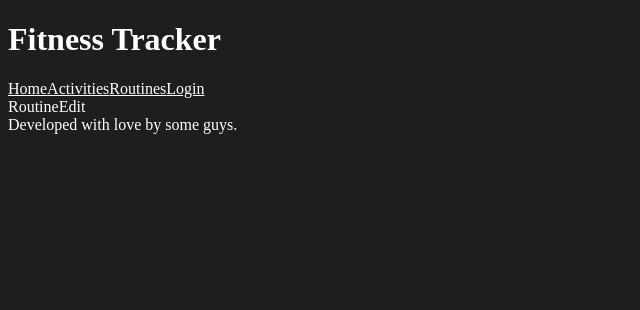
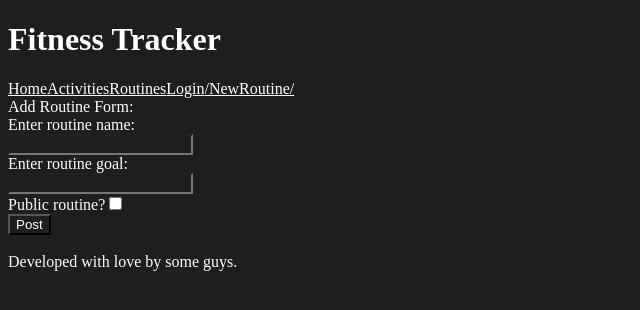
Before and after one commit to andrew-brandon-team/FitnessFrontEnd, a React (Create React App) app: page /addRoutine in a window 1280 px wide. Shown: the top 310 px of the page, without its empty margins (0-640 px from the left). Built offline with nearby package versions, Linux system fonts and the light colour scheme; no server answers.

Commit message:
add registration form dysfunctional

```diff
--- a/src/components/App.js
+++ b/src/components/App.js
@@ -43,8 +43,24 @@ const App = () => {
       } catch (error) {
         console.log(error);
       }
+      fetchActivitiesData();
     }
-    fetchActivitiesData();
+    async function fetchRoutinesData() {
+      try {
+        const response = await fetch ('http://fitnesstrac-kr.herokuapp.com/api/routines',
+        {
+          headers: {
+            'Content-Type': 'application/json',
+          },
+        }
+        );
+        const routinesData = await response.json();
+        setRoutines(routinesData.data.routines);
+      } catch (error) {
+        console.log(error);
+      }
+      fetchRoutinesData();
+    }
   }, [])
   return (
     <div>
--- a/src/components/ErrorPage.js
+++ b/src/components/ErrorPage.js
@@ -0,0 +1,11 @@
+import React from 'react';
+
+const ErrorPage = () => {
+  return(
+    <div>
+      Dang. Ok, it's a 404. Can't find that page you were looking for right at this moment, but maybe if you try again later?
+    </div>
+  )
+}
+
+export default ErrorPage;
--- a/src/components/Navbar.js
+++ b/src/components/Navbar.js
@@ -17,6 +17,8 @@ const Navbar = () => {
 
         {/* ternary for login/profile */}
 
+        <Link to="addRoutine">/NewRoutine/</Link>
+
       </nav>
 
     </div>
--- a/src/components/RoutineAdd.js
+++ b/src/components/RoutineAdd.js
@@ -1,11 +1,84 @@
-import React from 'react';
+import React, {useState} from 'react';
+import {useOutletContext, useNavigate} from 'react-router-dom';
 
-const RoutineEdit = () => {
+const RoutineAdd = () => {
+  const [name, setName] = useState("");
+  const [goal, setGoal] = useState("");
+  const [isPublic, setIsPublic] = useState(false);
+  const {routinesObj: [routines, setRoutines]} = useOutletContext();
+  const navigate = useNavigate();
+
+  async function createNewRoutine (event) {
+    event.preventDefault();
+    try {
+      if (!localStorage.getItem("token")) {
+        alert("You must be logged in to add a new routine. If you do not have an account, proceed to the registration link on the Login page.")
+        return;
+      }
+      const response = await fetch("http://fitnesstrac-kr.herokuapp.com/api/routines",
+      {
+        method: "POST",
+        body: "JSON.stringify"({
+          name,
+          goal,
+          isPublic
+        })
+      })
+      const data = await response.json();
+      setRoutines([...routines.data.routines])
+      if (data.success){
+        navigate('./routines');
+      }
+      console.log('createNewRoutine POST successful')
+    } catch (error) {
+      console.log(error);
+    }
+  }
+
+  function updateRoutineName(event) {
+    setName(event.target.value)
+    console.log(name)
+  }
+  function updateRoutineGoal(event) {
+    setGoal(event.target.value)
+    console.log(goal)
+  }
+  function updateIsPublic(event) {
+    setIsPublic(event.target.value)
+    console.log(isPublic)
+  }
+
   return (
     <div>
-      RoutineEdit
+      Add Routine Form:
+      <form onSubmit={createNewRoutine}>
+
+        <label>
+          Enter routine name:
+        </label>
+        <br />
+        <input onChange={updateRoutineName} value={name} type="text"></input>
+        <br />
+
+        <label>
+          Enter routine goal:
+        </label>
+        <br />
+        <input onChange={updateRoutineGoal} value={goal} type="text"></input>
+        <br />
+
+        <label>
+          Public routine?
+        </label>
+        <input onChange={updateIsPublic} value={isPublic} type="checkbox"></input>
+        <br />
+
+        <button type="submit">Post</button>
+        <br />
+        <br />
+      </form>
     </div>
   )
 }
 
-export default RoutineEdit;
+export default RoutineAdd;
--- a/src/components/Routines.js
+++ b/src/components/Routines.js
@@ -1,9 +1,25 @@
 import React from 'react';
+import { useOutletContext } from 'react-router-dom';
 
 const Routines = () => {
+  const {routinesObj: [routines, setRoutines]} = useOutletContext();
+  const reverseRoutines = [...routines].reverse();
+
   return (
     <div>
       Routines
+      {
+        reverseRoutines && reverseRoutines.length ? reverseRoutines.map((routine, idx) => {
+            console.log(routine)
+          return <div className="routine" key = {idx}>
+
+              <Link to={`/routines/${routine._id}`}><span><b>{routine.name}</b></span></Link>
+
+              <p><span>{routine.goal}</span></p>
+
+              </div>
+          }) : <p>No routines to display at this time</p>
+        }
     </div>
   )
 };
```
